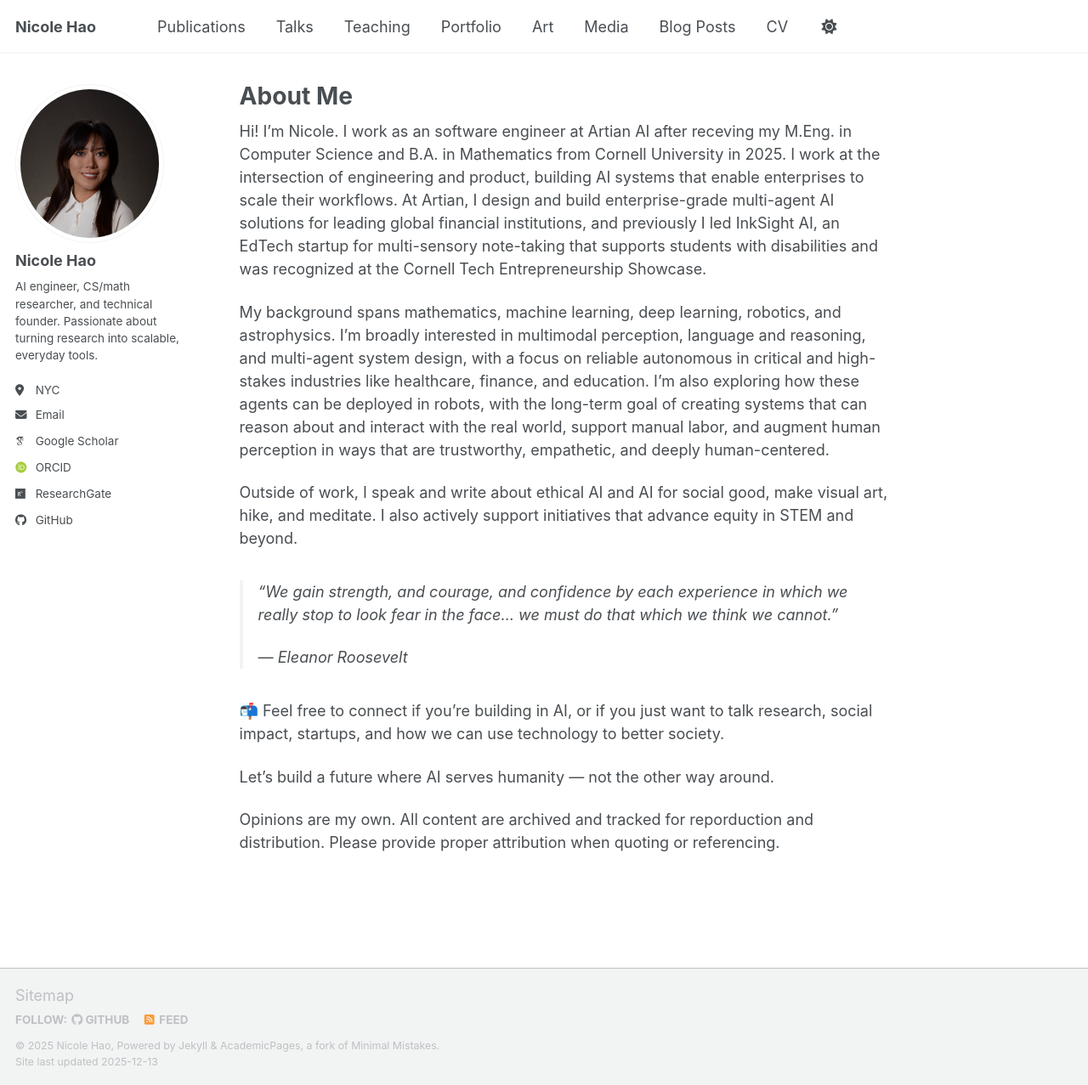
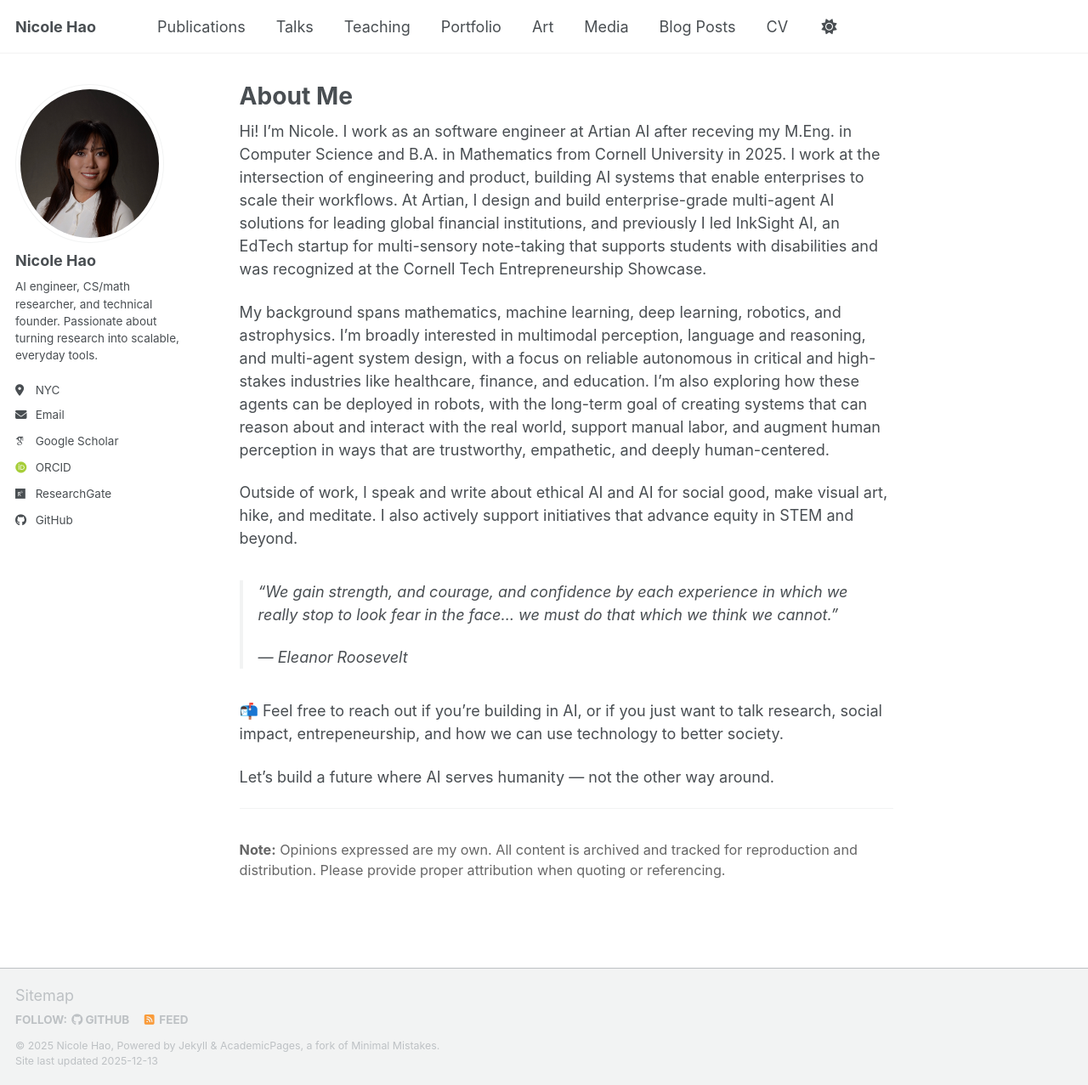
Before and after one commit to nicolehao34/nicolehao34.github.io, a Jekyll site: the page built from _pages/about.md, in a window 1280 px wide and 1277 px high. Shown: the whole window at 85% size. Built offline with Jekyll 4.4.1, drawn with Linux system fonts in a browser that asks for light colours; some web fonts are replaced; a script bundle is joined from its source files by our own code; library files that are not in the unit come from our copies.

Commit message:
minor updates to about me

```diff
--- a/_pages/about.md
+++ b/_pages/about.md
@@ -16,11 +16,15 @@ Outside of work, I speak and write about ethical AI and AI for social good, make
 >
 > — Eleanor Roosevelt
 
-📬 Feel free to connect if you’re building in AI, or if you just want to talk research, social impact, startups, and how we can use technology to better society.
+📬 Feel free to reach out if you’re building in AI, or if you just want to talk research, social impact, entrepeneurship, and how we can use technology to better society.
 
 Let’s build a future where AI serves humanity — not the other way around.
 
-Opinions are my own. All content are archived and tracked for reporduction and distribution. Please provide proper attribution when quoting or referencing.
+---
+
+<p style="font-size: 0.9em; color: #666; margin-top: 2rem;">
+<strong>Note:</strong> Opinions expressed are my own. All content is archived and tracked for reproduction and distribution. Please provide proper attribution when quoting or referencing.
+</p>
 
 <!-- This is the front page of a website that is powered by the [Academic Pages template](https://github.com/academicpages/academicpages.github.io) and hosted on GitHub pages. [GitHub pages](https://pages.github.com) is a free service in which websites are built and hosted from code and data stored in a GitHub repository, automatically updating when a new commit is made to the repository. This template was forked from the [Minimal Mistakes Jekyll Theme](https://mmistakes.github.io/minimal-mistakes/) created by Michael Rose, and then extended to support the kinds of content that academics have: publications, talks, teaching, a portfolio, blog posts, and a dynamically-generated CV. Incidentally, these same features make it a great template for anyone that needs to show off a professional template!
 
```
